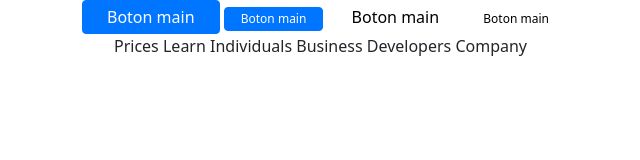
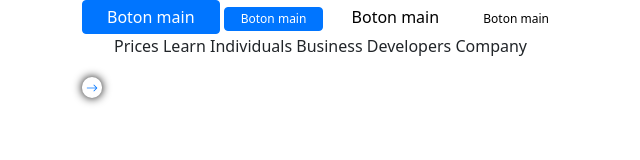
Before and after one commit to crccode/proyecto-final-css, a plain HTML site: page html/proyecto.html in a window 1280 px wide. Shown: the full height of the page, 0-640 px from the left. Drawn offline with nearby package versions, Linux system fonts and the light colour scheme.

Commit message:
icon
Creando componente icon

```diff
--- a/html/proyecto.html
+++ b/html/proyecto.html
@@ -28,6 +28,11 @@
             <li>Company</li>
 
         </ul>
+
+        <!-- icon-sm -->
+        <span class="icon-sm">
+            <i class="bi bi-arrow-right"></i>
+        </span>
     </div>
 
 </body>
--- a/sass/_components.scss
+++ b/sass/_components.scss
@@ -49,6 +49,16 @@ $color-main: #0075ff;
         font-size: 1rem;
         font-style: none;
         display: inline;
-
     }
 }
+
+.icon-sm{
+    // Usamos este border para que nos muestre como esta
+    //border: 1px solid black;
+    font-size: 0.75rem;
+    padding: 0.1rem 0.25rem;
+    border-radius: 50%;
+    color: $color-main;
+    //Sombras 0 en x, 0 en y
+    box-shadow: 0 0 10px black;
+}
```
Also changed, not shown: css/styles.css, 1 other file.
